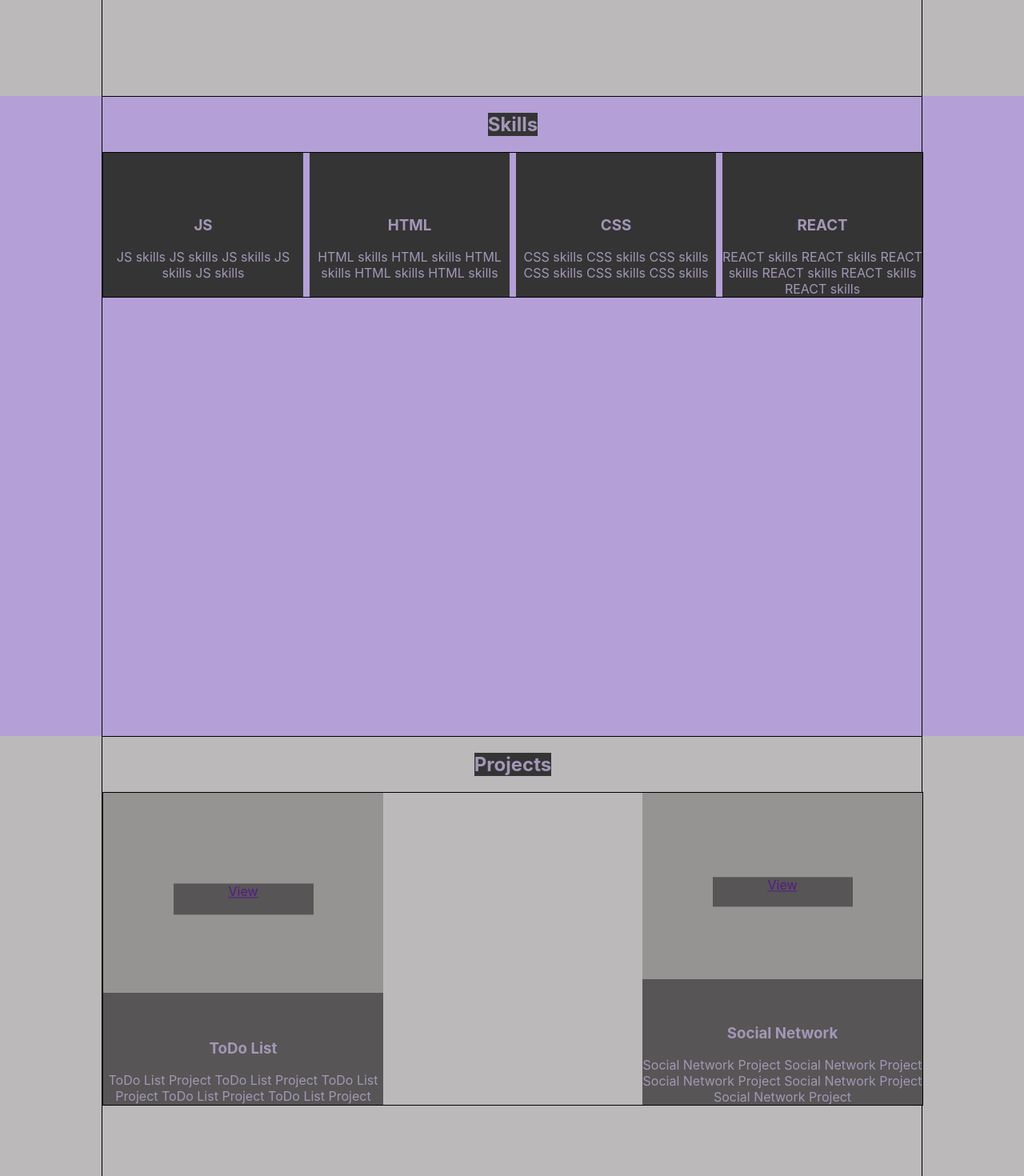
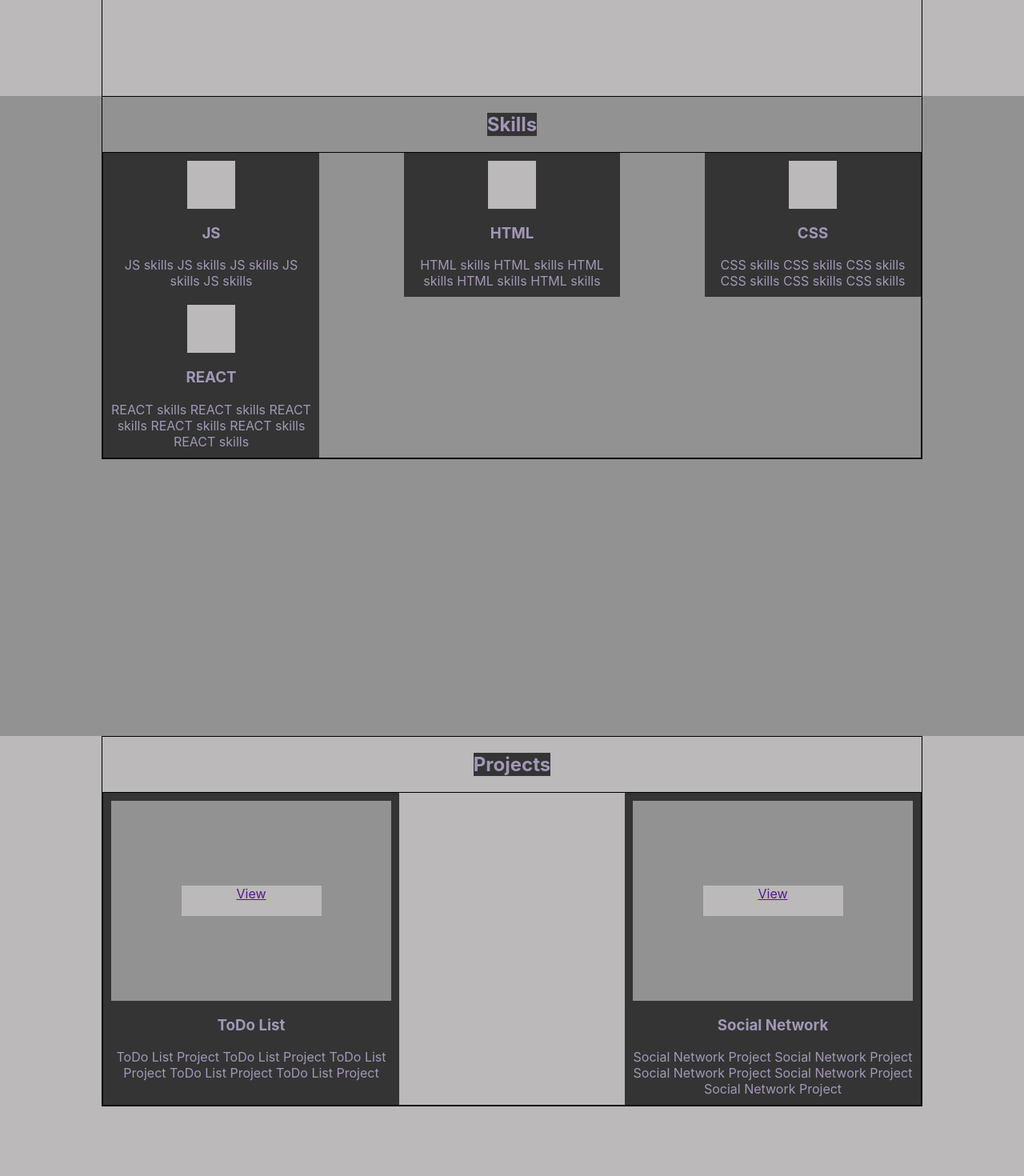
Before and after one commit to AndAndrew/Portfolio, a React (Create React App) app: page / in a window 1280 px wide. Shown: the part 760-2230 px from the top of the page at 80% size. Built offline with nearby package versions, Linux system fonts and the light colour scheme.

Commit message:
fix: fixed some styles bugs

```diff
--- a/src/Header/Header.module.css
+++ b/src/Header/Header.module.css
@@ -1,6 +1,6 @@
 .header {
     height: 80px;
-    background-color: #8da6e5;
+    background-color: #939292;
     display: flex;
     justify-content: flex-end;
     align-items: center;
--- a/src/Projects/Project/Project.module.css
+++ b/src/Projects/Project/Project.module.css
@@ -1,22 +1,28 @@
 .project {
     width: 350px;
-    background-color: #575555;
+    background-color: #343434;
     color: #a397b7;
     display: flex;
     flex-direction: column;
     align-items: center;
     text-align: center;
+    padding: 10px;
 }
 
-.image {
+.imageContainer {
     width: 100%;
     height: 250px;
-    background-color: #969393;
+    background-color: #939292;
+    /*background-image: url('');*/
+    background-size: cover;
+    background-position: center;
+    display: flex;
+    justify-content: center;
+    align-items: center;
 }
 
 .viewButton {
     width: 50%;
-    height: 10%;
-    transform: translate(0%, -350%);
-    background-color: #575555;
+    height: 15%;
+    background-color: #bbb9b9;
 }
--- a/src/Projects/Project/Project.tsx
+++ b/src/Projects/Project/Project.tsx
@@ -8,8 +8,9 @@ type PropsType = {
 export const Project = (props: PropsType) => {
     return (
         <div className={styles.project}>
-            <div className={styles.image}></div>
-            <a href={''} className={styles.viewButton}>View</a>
+            <div className={styles.imageContainer}>
+                <a href={''} className={styles.viewButton}>View</a>
+            </div>
             <h3 className={styles.title}>{props.title}</h3>
             <span className={styles.description}>{props.description}</span>
         </div>
--- a/src/Projects/Projects.module.css
+++ b/src/Projects/Projects.module.css
@@ -1,5 +1,5 @@
 .projectsBlock {
-    height: 100vh;
+    min-height: 100vh;
     background-color: #bbb9b9;
 }
 
@@ -19,4 +19,5 @@
     display: flex;
     justify-content: space-between;
     flex-wrap: wrap;
+    box-sizing: border-box;
 }
--- a/src/Skills/Skill/Skill.module.css
+++ b/src/Skills/Skill/Skill.module.css
@@ -6,10 +6,11 @@
     flex-direction: column;
     align-items: center;
     text-align: center;
+    padding: 10px;
 }
 
 .icon {
     width: 60px;
     height: 60px;
-
+    background-color: #bbb9b9;
 }
--- a/src/Skills/Skills.module.css
+++ b/src/Skills/Skills.module.css
@@ -1,6 +1,6 @@
 .skillsBlock {
-    height: 100vh;
-    background-color: #b4a0d7;
+    min-height: 100vh;
+    background-color: #939292;
 }
 
 .skillsContainer {
@@ -19,4 +19,5 @@
     display: flex;
     justify-content: space-between;
     flex-wrap: wrap;
+    box-sizing: border-box;
 }
--- a/src/Skills/Skills.tsx
+++ b/src/Skills/Skills.tsx
@@ -10,8 +10,10 @@ export const Skills = () => {
                 <div className={styles.skills}>
                     <Skill title={'JS'} description={'JS skills JS skills JS skills JS skills JS skills'}/>
                     <Skill title={'HTML'} description={'HTML skills HTML skills HTML skills HTML skills HTML skills'}/>
-                    <Skill title={'CSS'} description={'CSS skills CSS skills CSS skills CSS skills CSS skills CSS skills'}/>
-                    <Skill title={'REACT'} description={'REACT skills REACT skills REACT skills REACT skills REACT skills REACT skills'}/>
+                    <Skill title={'CSS'}
+                           description={'CSS skills CSS skills CSS skills CSS skills CSS skills CSS skills'}/>
+                    <Skill title={'REACT'}
+                           description={'REACT skills REACT skills REACT skills REACT skills REACT skills REACT skills'}/>
                 </div>
             </div>
         </div>
```
